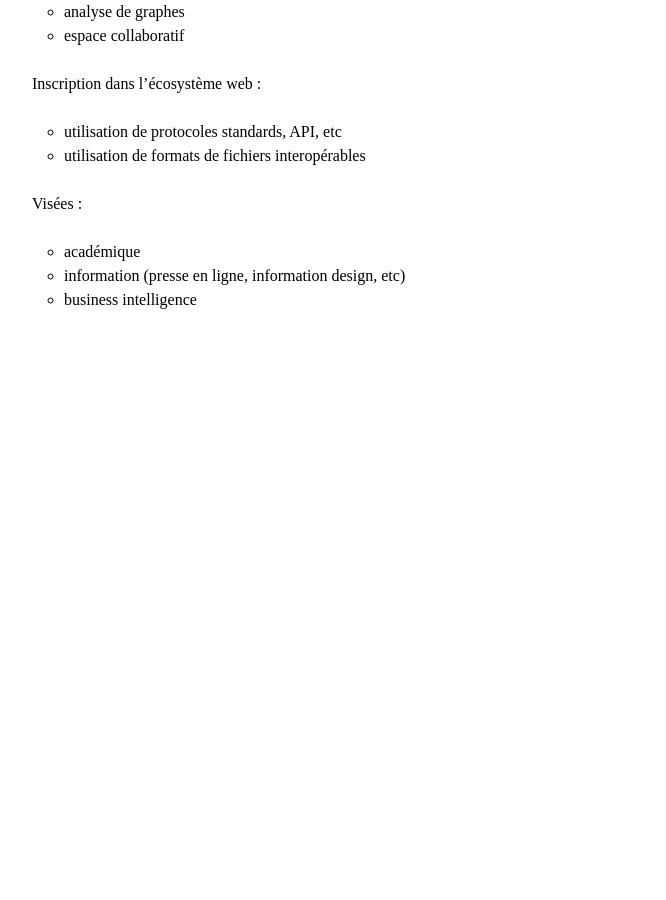
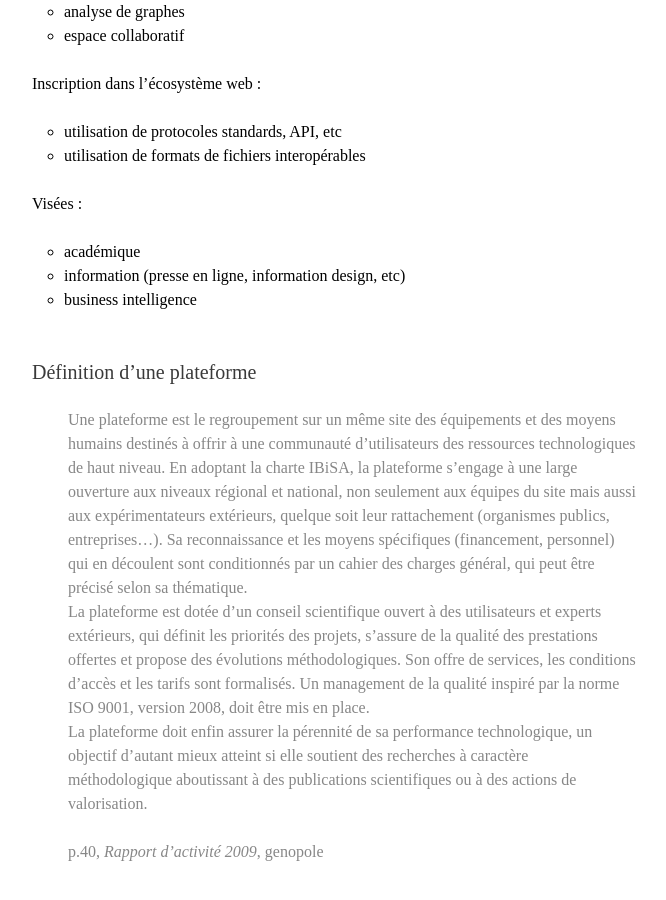
Before and after one commit to taniki/digital-humanities, a Jekyll site: the page built from _posts/notebook/2013-01-30-definition_pf_digitale.md, in a window 1280 px wide and 900 px high, scrolled down 567 px. Shown: the whole window, without its empty margins (288-954 px from the left). Built offline with Jekyll 4.4.1, drawn with Linux system fonts in a browser that asks for light colours; some web fonts are replaced; Markdown is read by kramdown in place of the engine named in the settings; before the commit the page ends 951 px from its top, so only the background shows below that.

Commit message:
definition of a platform according to genopole

```diff
--- a/_posts/notebook/2013-01-30-definition_pf_digitale.md
+++ b/_posts/notebook/2013-01-30-definition_pf_digitale.md
@@ -35,3 +35,12 @@ Visées :
 - académique
 - information (presse en ligne, information design, etc)
 - business intelligence
+
+
+## Définition d'une plateforme
+
+> Une plateforme est le regroupement sur un même site des équipements et des moyens humains destinés à offrir à une communauté d'utilisateurs des ressources technologiques de haut niveau. En adoptant la charte IBiSA, la plateforme s'engage à une large ouverture aux niveaux régional et national, non seulement aux équipes du site mais aussi aux expérimentateurs extérieurs, quelque soit leur rattachement (organismes publics, entreprises...). Sa reconnaissance et les moyens spécifiques (financement, personnel) qui en découlent sont conditionnés par un cahier des charges général, qui peut être précisé selon sa thématique.
+La plateforme est dotée d'un conseil scientifique ouvert à des utilisateurs et experts extérieurs, qui définit les priorités des projets, s'assure de la qualité des prestations offertes et propose des évolutions méthodologiques. Son offre de services, les conditions d'accès et les tarifs sont formalisés. Un management de la qualité inspiré par la norme ISO 9001, version 2008, doit être mis en place.
+La plateforme doit enfin assurer la pérennité de sa performance technologique, un objectif d'autant mieux atteint si elle soutient des recherches à caractère méthodologique aboutissant à des publications scientifiques ou à des actions de valorisation.
+>
+> p.40, *Rapport d'activité 2009*, genopole
```
